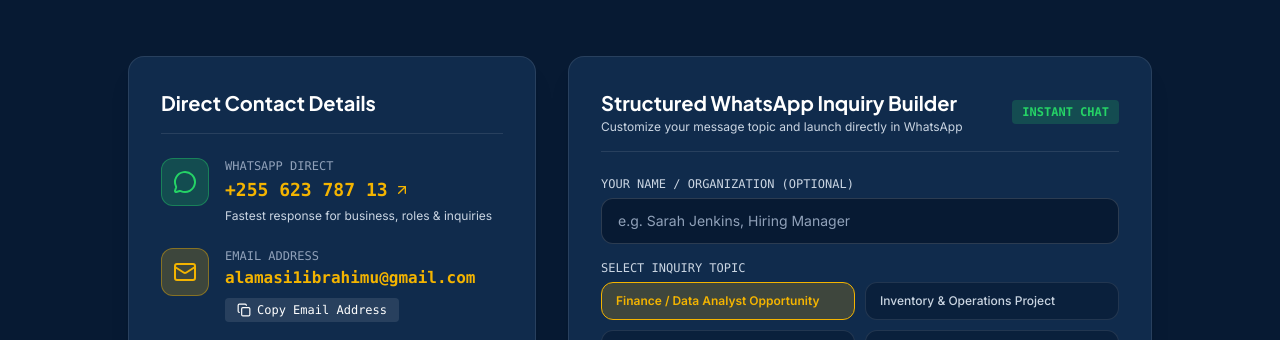
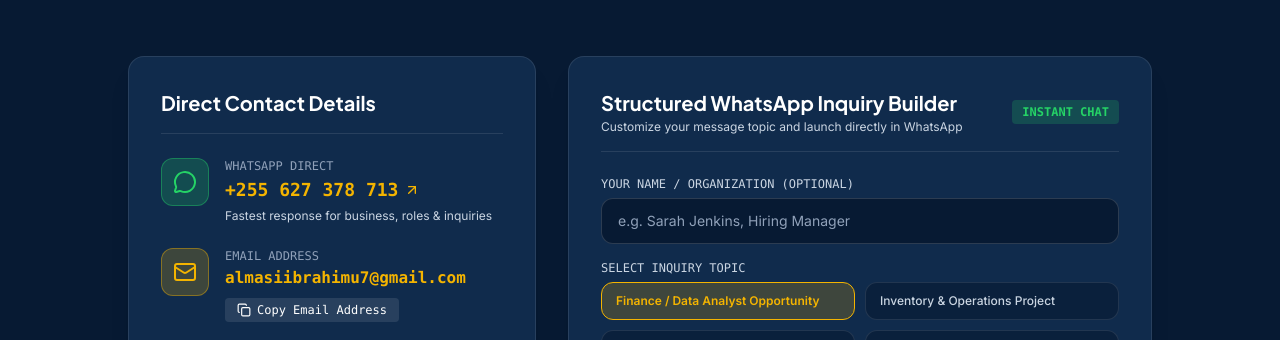
Before and after one commit to almasiibrahimu7-coder/almasi-prtifolio, a React (Vite) app: page / in a window 1280 px wide. Shown: the part 4954-5294 px from the top of the page. Built offline with nearby package versions, Linux system fonts and the light colour scheme.

Commit message:
Update contact information

```diff
--- a/src/data/portfolioData.ts
+++ b/src/data/portfolioData.ts
@@ -21,9 +21,9 @@
   monogram: 'AI',
   title: 'Economics & Finance Student | Business Professional | Aspiring Data Scientist',
   location: 'Tanzania',
-  whatsappNumber: '25562378713',
-  whatsappDisplay: '+255 623 787 13',
-  email: 'alamasi1ibrahimu@gmail.com',
+  whatsappNumber: '255627378713',
+  whatsappDisplay: '+255 627 378 713',
+  email: 'almasiibrahimu7@gmail.com',
   heroBio:
     'I am a motivated Tanzanian professional with experience in business operations, sales, marketing, inventory management and finance. I am passionate about technology, data, business growth and developing solutions that create real impact.',
   aboutParagraphs: [
```
